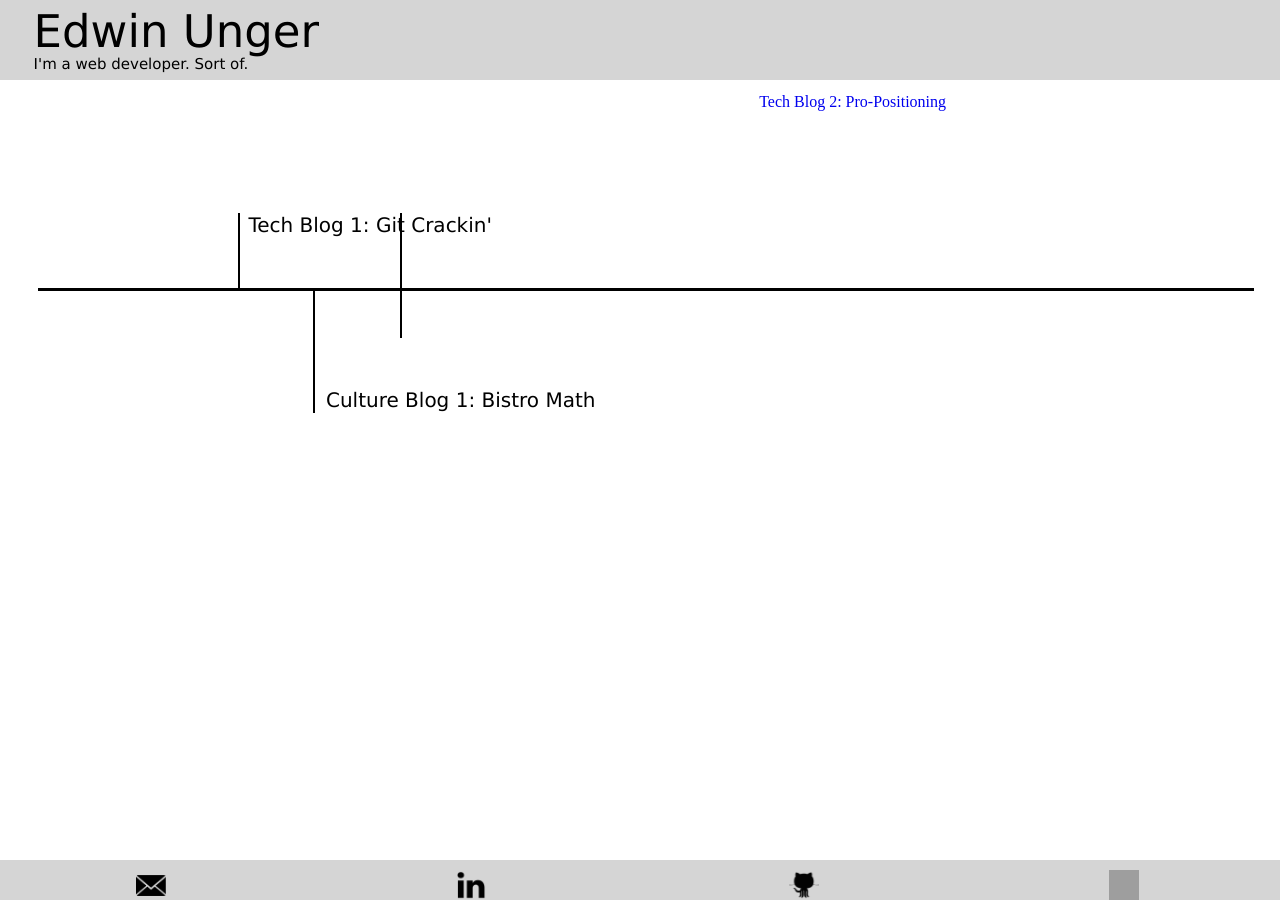
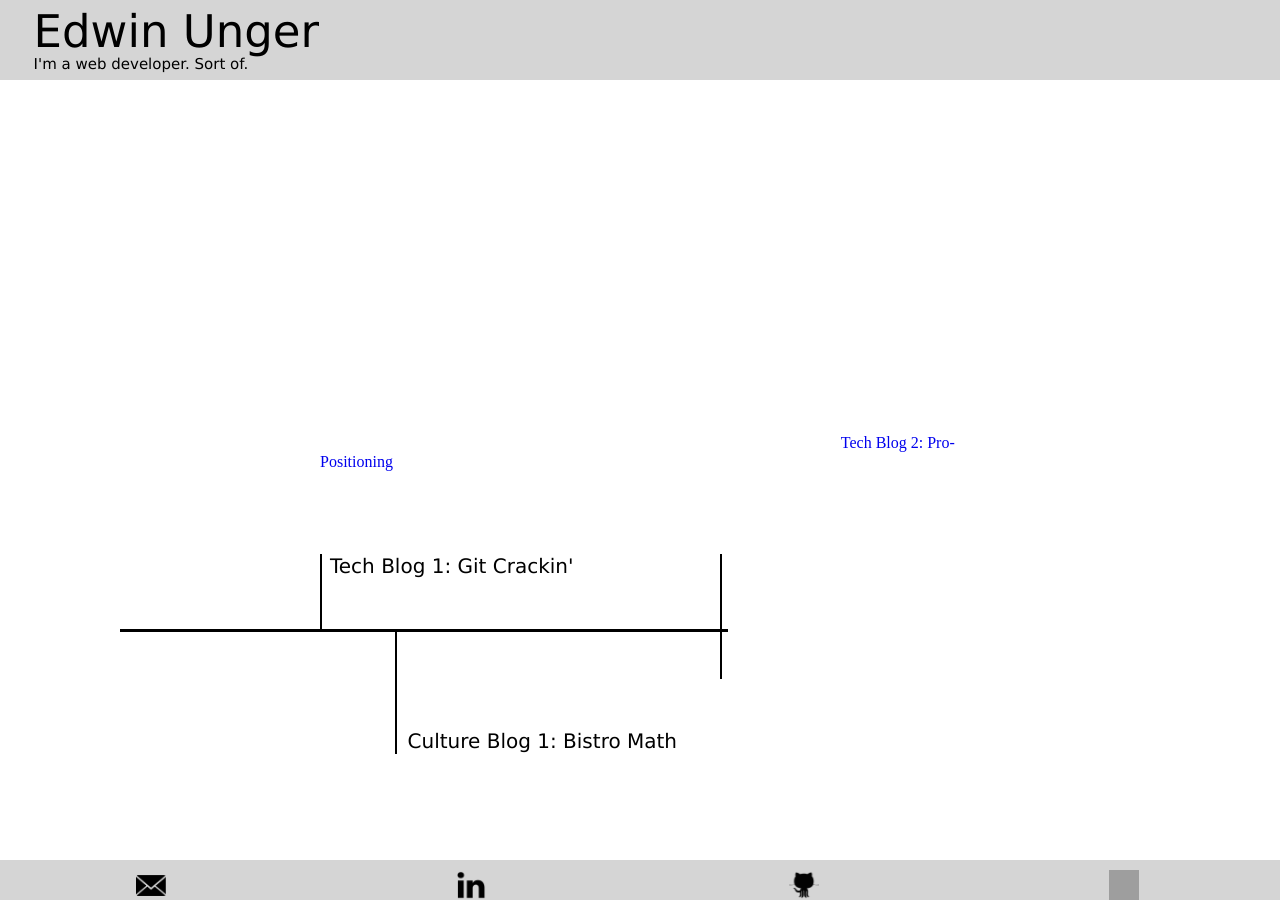
Before and after one commit to edwinunger/edwinunger.github.io, a Jekyll site: the page blog.html, which Jekyll copies as it is, in a window 1280 px wide. Built offline with Jekyll 4.4.1, drawn with Linux system fonts in a browser that asks for light colours; grey boxes are pictures that could not be loaded.

Commit message:
adjust image size

```diff
--- a/stylesheets/default.css
+++ b/stylesheets/default.css
@@ -27,18 +27,22 @@ body  {height: 620px;
         margin-left: 2%;
 }
 
-main {margin-top: 80px;
-      margin-left: 18%;
-      position: fixed;
+main {position: fixed;
+      top: 50%;
+      left: 50%;
+      transform: translate(-50%, -50%);
 }
 
-#projects { height: 60%;
+#projects { height: 600px;
+            width: 218px;
 }
 
-#about {height: 60%;
+#about {height: 600px;
+        width: 138px;
 }
 
-#blog { height: 60%;
+#blog { height: 600px;
+        width: 443px;
 }
 
 #footer {height: 40px;
```
